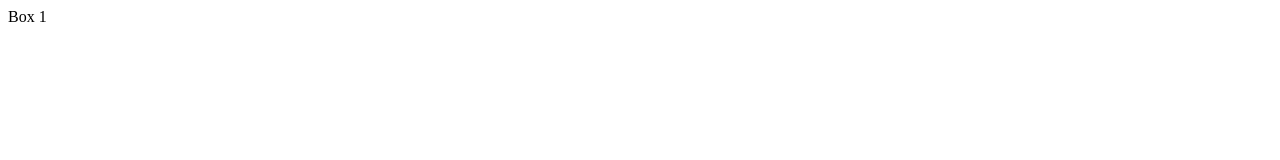
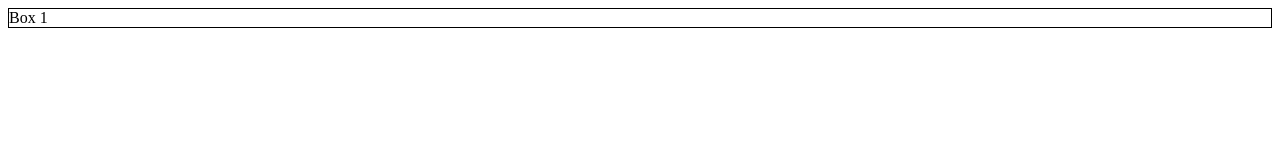
Before and after one commit to averyburne/Typescript-practice, a website: page index.html in a window 1280 px wide. Drawn offline with Linux system fonts and the light colour scheme.

Commit message:
Added css file

```diff
--- a/index.html
+++ b/index.html
@@ -3,6 +3,7 @@
     <head>
         <meta http-equiv="Content-Type" content="text/html;charset=UTF-8">
         <title>TypeScript</title>
+        <link rel="stylesheet" href="styles.css">
     </head>
     <body>
         <div class="box1">Box 1</div>
--- /dev/null
+++ b/styles.css
@@ -0,0 +1,3 @@
+.box1 {
+    border: 1px solid black;
+}
```
